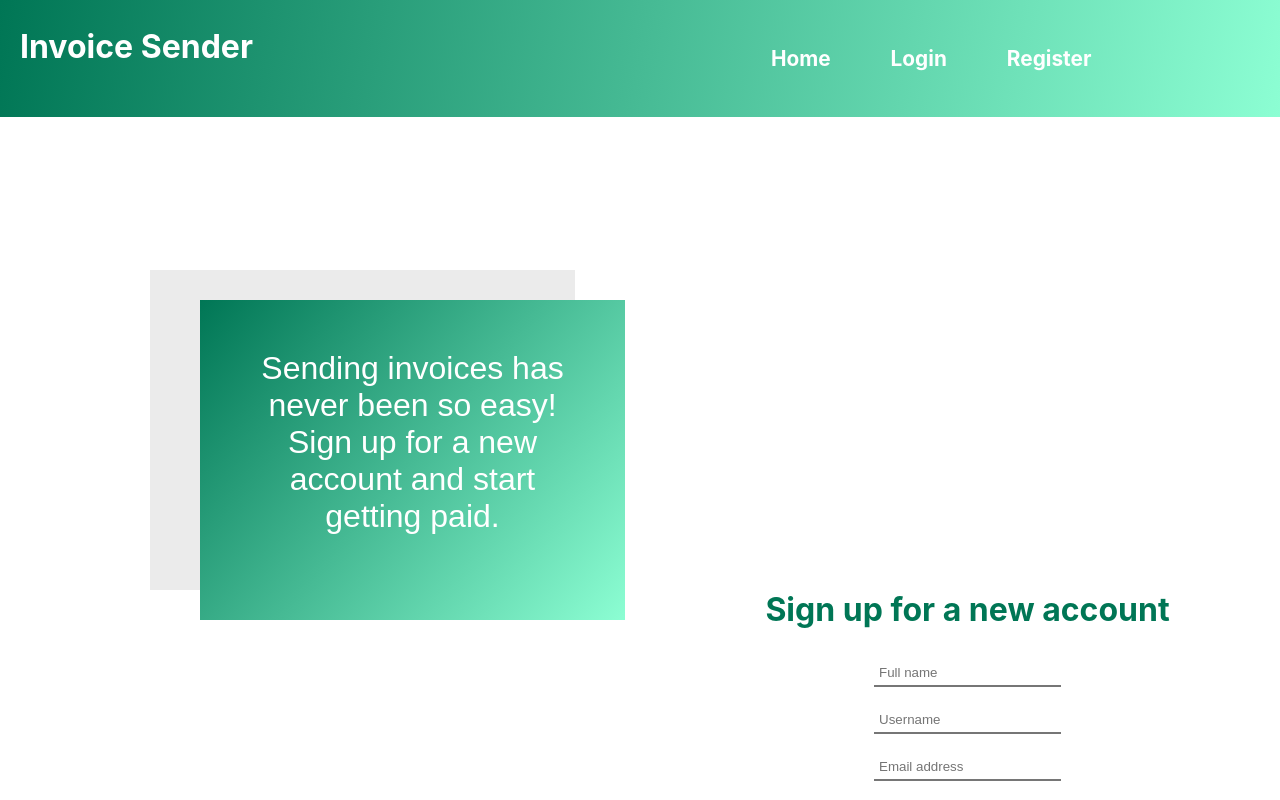
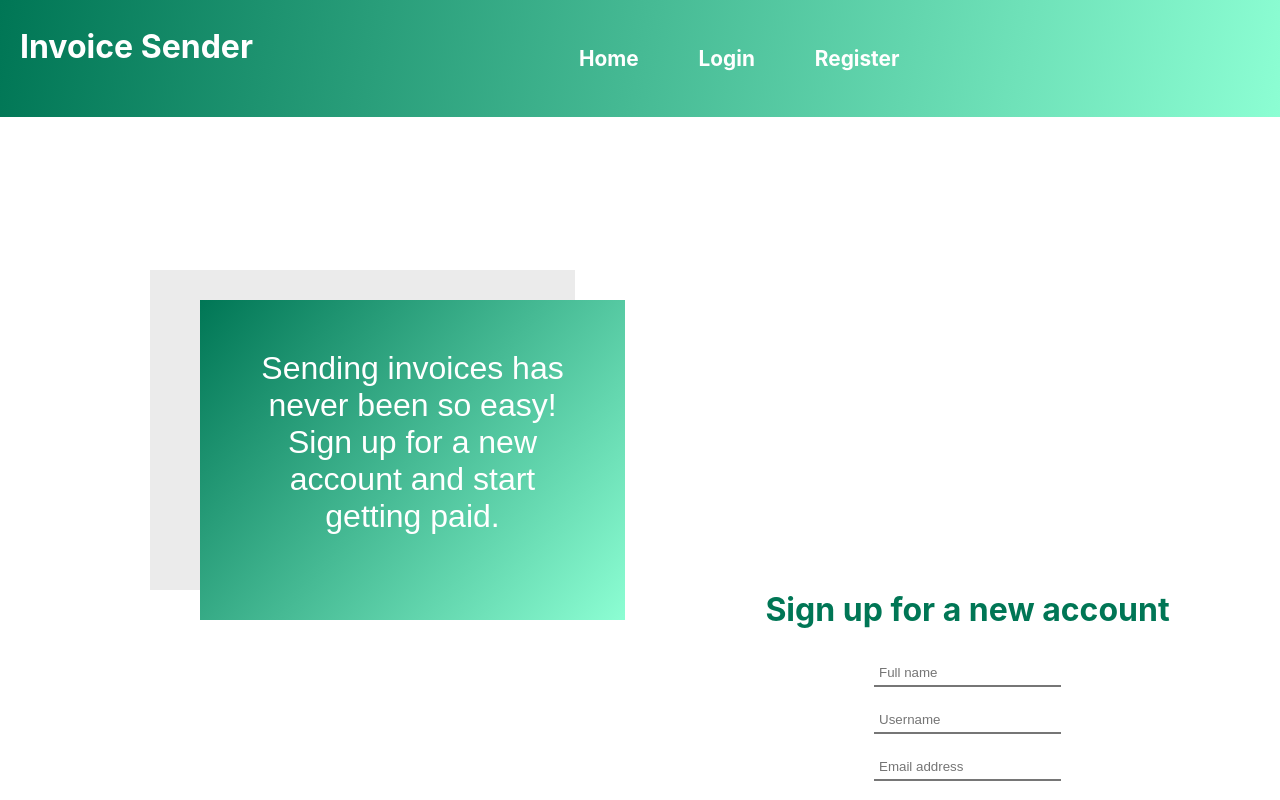
Before and after one commit to grantaspetraitis/Invoice-sender-app, a React (Create React App) app in the folder client/: page / in a window 1280 px wide. Shown: the top 800 px of the page. Built offline with nearby package versions, Linux system fonts and the light colour scheme.

Commit message:
updated navbar

```diff
--- a/client/src/App.css
+++ b/client/src/App.css
@@ -19,7 +19,7 @@
 .navbar {
   display: flex;
   position: relative;
-  left: 35%;
+  left: 20%;
 }
 
 .navbar-container {
```
